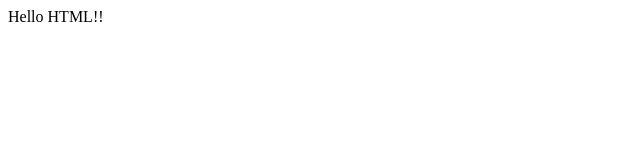
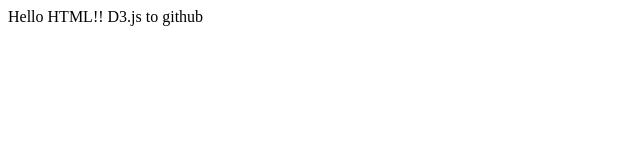
Before and after one commit to yencheng760601/HW00, a plain HTML site: page index.html in a window 1280 px wide. Shown: the whole page, without its empty margins (0-640 px from the left). Drawn offline with Linux system fonts and the light colour scheme.

Commit message:
add d3.js test

```diff
--- a/index.html
+++ b/index.html
@@ -6,7 +6,7 @@
 </head>
 <body>
 Hello HTML!!
-
+D3.js to github
 
 </body>
 </html>
```
